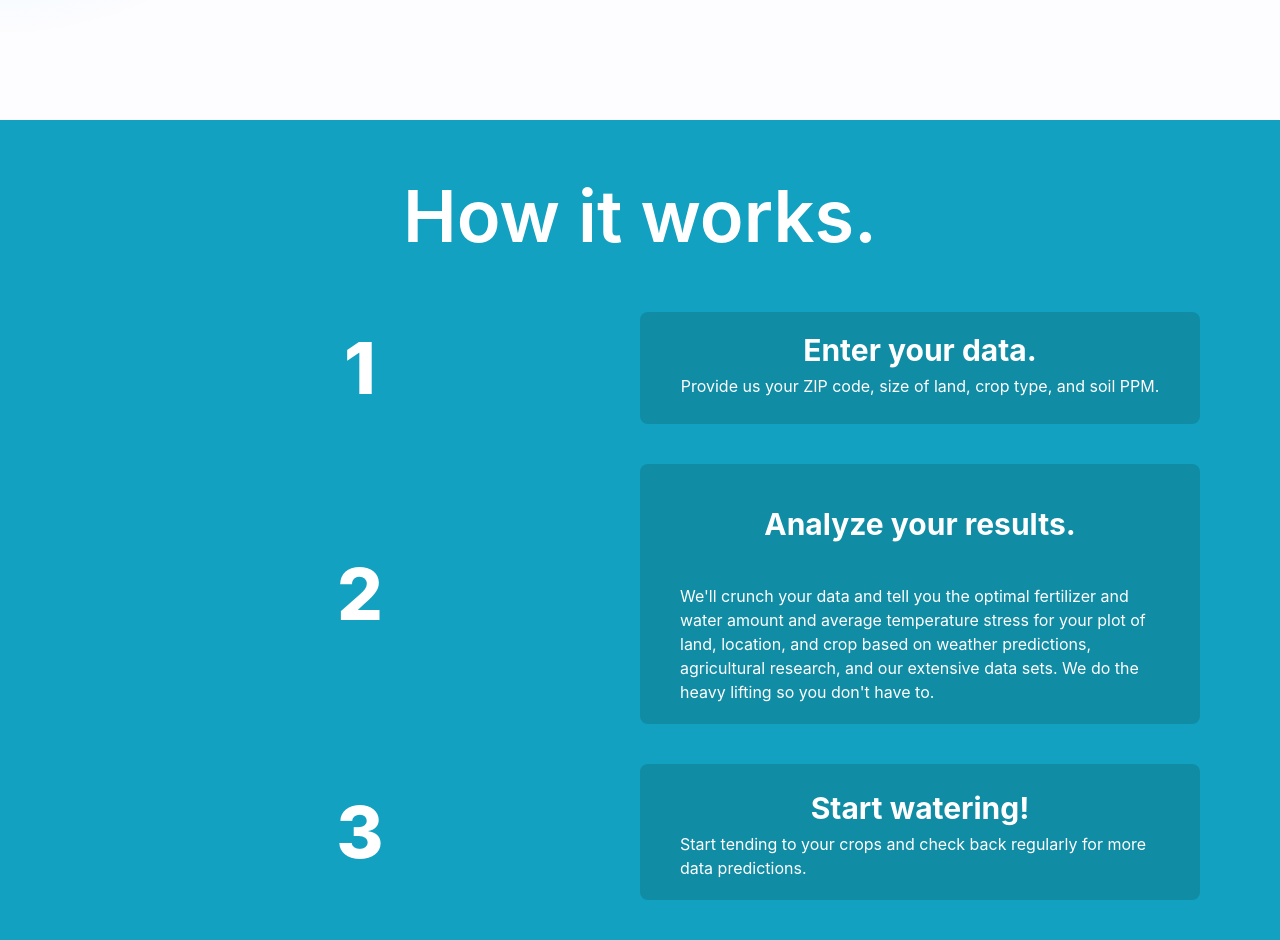
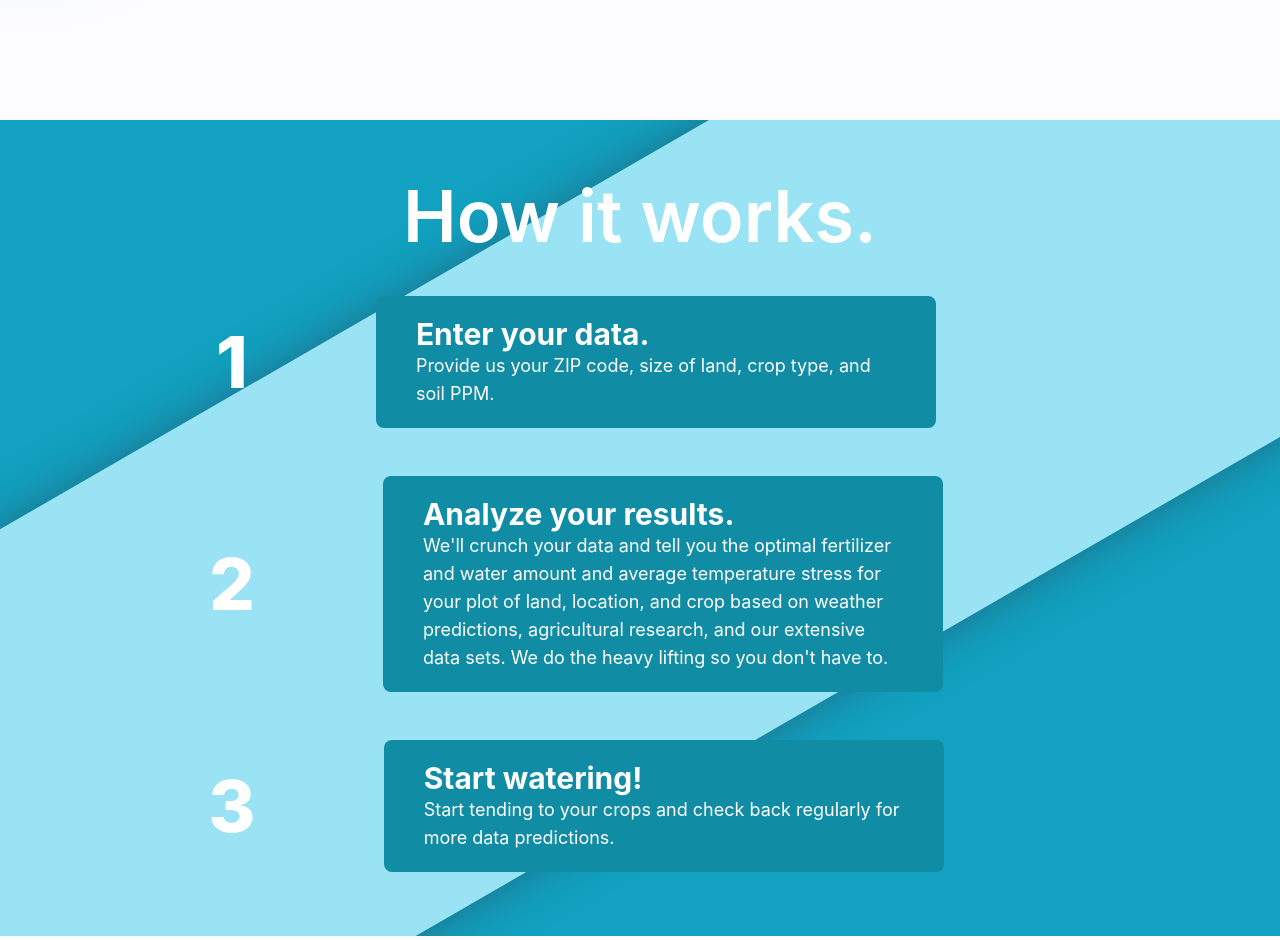
Before and after one commit to raghavpillai/SimpliFarm, a Next.js app: page / in a window 1280 px wide. Shown: the part 680-1620 px from the top of the page. Built offline with nearby package versions, Linux system fonts and the light colour scheme; no server answers.

Commit message:
Design how it works section

```diff
--- a/pages/index.js
+++ b/pages/index.js
@@ -36,53 +36,54 @@ export default function Home() {
         </div>
       </div>
 
-      <div className="grid place-items-center bg-[#12a1c0] drop-shadow-lg py-10 space-y-10 text-white px-20">
-        <div className="text-7xl font-semibold py-5">How it works.</div>
+      <div className="flex flex-col items-center bg-[#12a1c0] drop-shadow-lg py-10 text-white relative overflow-hidden">
+        {/* stripe */}
+        <div className='absolute top-0 -left-44 w-[120rem] h-[35rem] bg-[#99E3F4] z-0 -rotate-[30deg] shadow'></div>
 
-        <div className="grid grid-cols-2 justify-items-center items-center w-full">
-          <div className="text-7xl font-extrabold text-right">
+        <div className="text-7xl font-semibold py-5 z-10">How it works.</div>
+        <div className='flex items-center my-6 z-10'>
+          <div className='text-7xl font-extrabold mr-32 -ml-32'>
             1
           </div>
-
-          <div className="grid grid-rows-2 place-items-center bg-[#108ca4] py-5 px-10 rounded-lg w-full">
+          <div className='bg-[#108ca4] py-5 px-10 rounded-lg min-w-[35rem] max-w-[35rem]'>
             <div className="font-bold text-3xl">
               Enter your data.
             </div>
-            <div>
+            <div className='text-lg'>
               Provide us your ZIP code, size of land, crop type, and soil PPM.
             </div>
           </div>
+
         </div>
-
-        <div className="grid grid-cols-2 justify-items-center items-center w-full">
-          <div className="text-7xl font-extrabold">
+        <div className='flex items-center my-6 z-10'>
+          <div className='text-7xl font-extrabold mr-32 -ml-32'>
             2
           </div>
-
-          <div className="grid grid-rows-2 place-items-center bg-[#108ca4] px-10 pb-5 rounded-lg w-full">
+          <div className='bg-[#108ca4] py-5 px-10 rounded-lg min-w-[35rem] max-w-[35rem]'>
             <div className="font-bold text-3xl">
               Analyze your results.
             </div>
-            <div>
+            <div className='text-lg'>
               We'll crunch your data and tell you the optimal fertilizer and water amount and average temperature stress for your plot of land, location, and crop based on weather predictions, agricultural research, and our extensive data sets. We do the heavy lifting so you don't have to.
             </div>
           </div>
+
         </div>
-
-        <div className="grid grid-cols-2 justify-items-center items-center w-full">
-          <div className="text-7xl font-extrabold">
+        <div className='flex items-center my-6 z-10'>
+          <div className='text-7xl font-extrabold mr-32 -ml-32'>
             3
           </div>
-
-          <div className="grid grid-rows-2 place-items-center bg-[#108ca4] py-5 px-10 rounded-lg w-full">
+          <div className='bg-[#108ca4] py-5 px-10 rounded-lg min-w-[35rem] max-w-[35rem]'>
             <div className="font-bold text-3xl">
               Start watering!
             </div>
-            <div>
+            <div className='text-lg'>
               Start tending to your crops and check back regularly for more data predictions.
             </div>
           </div>
+
         </div>
+
 
 
 
--- a/styles/globals.css
+++ b/styles/globals.css
@@ -48,3 +48,6 @@ a {
   background: rgb(107,60,182);
   background: linear-gradient(rgba(25,4,46,0) 0%, rgba(86, 224, 255, 0.15) 70%);
 }
+.shadow {
+  box-shadow: rgba(38, 57, 77, 0.592) 0px 0px 50px -5px;
+}
```
